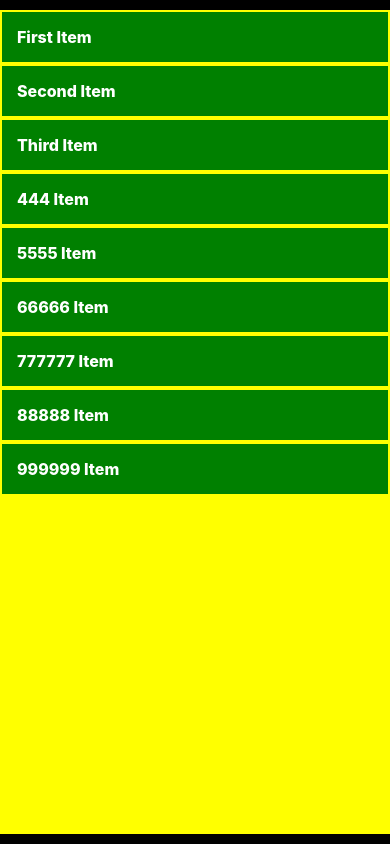
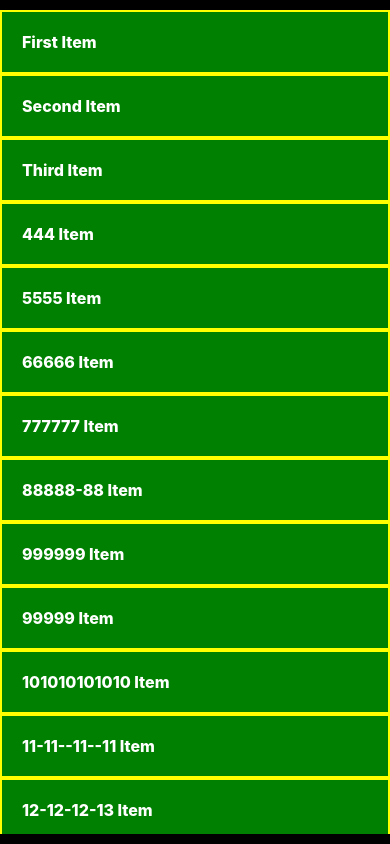
Before and after one commit to walidhorchani11/videoCall, a React Native app: screen / in a window 390 px wide. Built offline with nearby package versions, Linux system fonts and the light colour scheme.

Commit message:
extract data

```diff
--- a/src/screens/contacts/ContactItem.js
+++ b/src/screens/contacts/ContactItem.js
@@ -13,7 +13,7 @@ const styles = StyleSheet.create({
   touchableAreaStyle: {
     backgroundColor: 'green',
     margin: 2,
-    padding: 15
+    padding: 20
   },
   textStyle: {
     color: 'white',
--- a/src/screens/contacts/ContactsList.js
+++ b/src/screens/contacts/ContactsList.js
@@ -7,45 +7,7 @@ import {
   FlatList,
 } from 'react-native';
 
-const CONTACTS = [{
-  id: 'bd7acbea-c1b1-46c2-aed5-3ad53abb28ba',
-  title: 'First Item',
-},
-{
-  id: '3ac68afc-c605-48d3-a4f8-fbd91aa97f63',
-  title: 'Second Item',
-},
-{
-  id: '58694a0f-3da1-471f-bd96-145571e29d72',
-  title: 'Third Item',
-},
-{
-  id: '3ac68fc-c605-48d3-a4f8-fbd91aa97f63',
-  title: '444 Item',
-},
-{
-  id: '58694a0f-3da1-471f-b96-145571e29d72',
-  title: '5555 Item',
-},
-{
-  id: '3ac68afc-c5-48d3-a4f8-fbd91aa97f63',
-  title: '66666 Item',
-},
-{
-  id: '58694a0f-3da1-471f-bd96-15571e29d72',
-  title: '777777 Item',
-},
-{
-  id: '3a68afc-c605-48d3-a4f8-fbd91aa97f63',
-  title: '88888 Item',
-},
-{
-  id: '586a0f-3da1-471f-bd96-145571e29d72',
-  title: '999999 Item',
-},
-
-];
-
+import { CONTACTS } from './data'
 const renderItem = ({ item }) => <ContactItem item={item} />
 
 
--- /dev/null
+++ b/src/screens/contacts/data.js
@@ -0,0 +1,54 @@
+export const CONTACTS = [{
+  id: 'bd7acbea-c1b1-46c2-aed5-3ad53abb28ba',
+  title: 'First Item',
+},
+{
+  id: '3ac68afc-c605-48d3-a4f8-fbd91aa97f63',
+  title: 'Second Item',
+},
+{
+  id: '58694a0f-3da1-471f-bd96-145571e29d72',
+  title: 'Third Item',
+},
+{
+  id: '3ac68fc-c605-48d3-a4f8-fbd91aa97f63',
+  title: '444 Item',
+},
+{
+  id: '58694a0f-3da1-471f-b96-145571e29d72',
+  title: '5555 Item',
+},
+{
+  id: '3ac68afc-c5-48d3-a4f8-fbd91aa97f63',
+  title: '66666 Item',
+},
+{
+  id: '58694a0f-3da1-471f-bd96-15571e29d72',
+  title: '777777 Item',
+},
+{
+  id: '3a68afc-c605-48d3-a4f8-fbd91aa97f63',
+  title: '88888-88 Item',
+},
+{
+  id: '586a0f-3da1-471f-bd96-145571e29d72',
+  title: '999999 Item',
+},
+{
+  id: '3a68afc-c605-48d3-a4f8-fbd9197f63',
+  title: '99999 Item',
+},
+{
+  id: '586a0f-3da1-471f-bd96-5571e29d72',
+  title: '101010101010 Item',
+},
+{
+  id: '3a68afc-c605-48d3-f8-fbd91aa97f63',
+  title: '11-11--11--11 Item',
+},
+{
+  id: '586a0fda1-471f-bd96-145571e29d72',
+  title: '12-12-12-13 Item',
+},
+
+];
```
